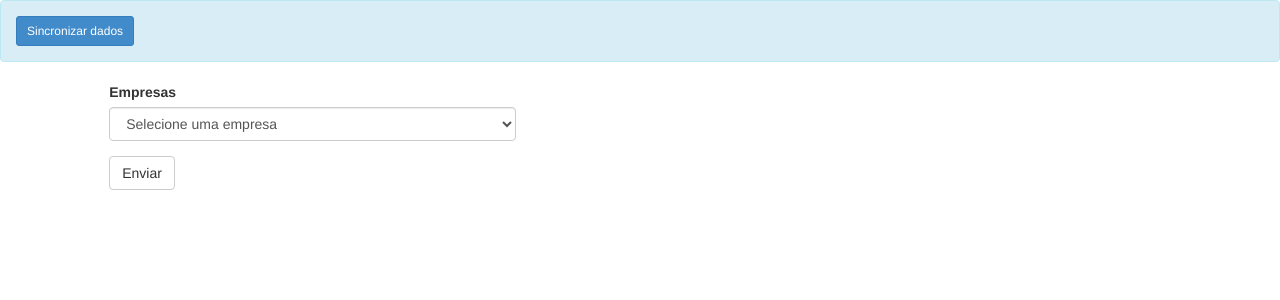
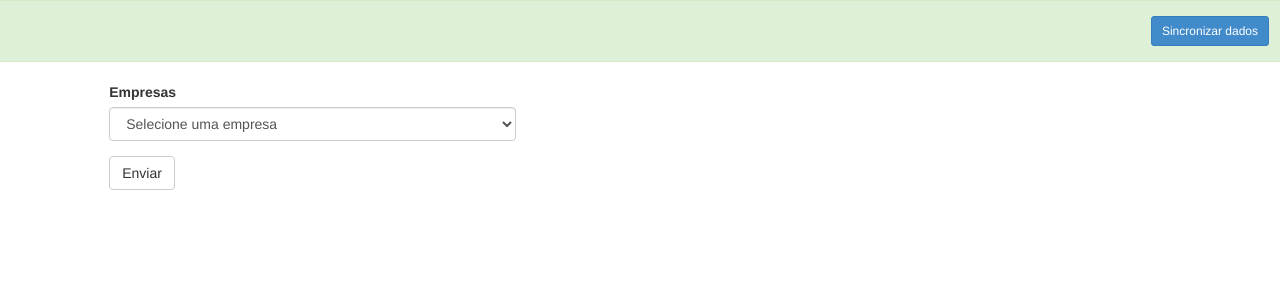
Before and after one commit to alexsilva/zendeskspent, a Django app: page / in a window 1280 px wide. Shown: the top 300 px of the page. Run offline with Django 3.2, Linux system fonts and the light colour scheme; data that the repository does not hold is empty; parts of the project's set-up code (start-up, migrations or seed data) failed here and were passed over.

Commit message:
Ajustando layout.

```diff
--- a/contracts/static/contracts/css/styles.css
+++ b/contracts/static/contracts/css/styles.css
@@ -1,3 +1,6 @@
+.static-inf {
+    margin-left: 10px;
+}
 
 .table-container {
     margin: 10px;
@@ -7,10 +10,11 @@
     width: auto;
 }
 
-button#btn_show_sync {
-    margin-right: 10px;
-}
-
 span.text-divider{
     margin: 5px;
 }
+
+.action-controller {
+    margin-right: 10px;
+    float: right;
+}
--- a/contracts/templates/contracts/contracts.html
+++ b/contracts/templates/contracts/contracts.html
@@ -54,10 +54,10 @@
 
 {% block content %}
     <div class="container-fluid">
-        <div class="container-fluid alert alert-info">
-            <button id="btn_show_sync" class="btn btn-primary btn-sm">Sincronizar dados</button>
+        <div class="container-fluid alert alert-success row">
+            <button id="btn_show_sync" class="btn btn-primary btn-sm action-controller">Sincronizar dados</button>
             {% if intervals %}
-                <span class="text-info">Total de horas: {{ contract.hours }}</span>
+                <span class="text-info static-inf">Total de horas: {{ contract.hours }}</span>
                 {% ifequal intervals|length 1 %} {# hora média do perído(único) selecionado. #}
                     <span class="text-success"><span class="text-divider">|</span>Média por período: {{ contract.average_hours }}</span>
                 {% endifequal %}
@@ -65,6 +65,10 @@
                 <span class="text-{% if remainder_hours > 0 %}success{% else %}danger{% endif %}">
                     <span class="text-divider">|</span>Horas restantes: {{ remainder_hours }}
                 </span>
+                <form method="post" class="action-controller">{% csrf_token %}
+                    <button id="btn_export_csv" class="btn btn-ctr btn-success btn-sm">Exportar csv</button>
+                    <input type="hidden" name="_export" value="csv">
+                </form>
             {% endif %}
             <div id="sync_box"> <a class="sync_box_btn_close btn">X</a>
                 <div id="sync_box_info" class="alert alert-warning">
```
